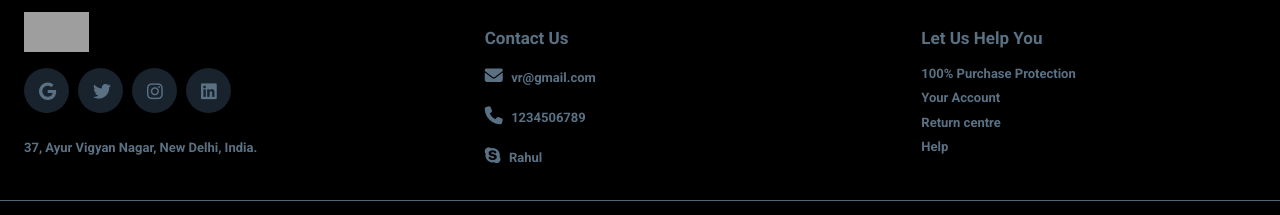
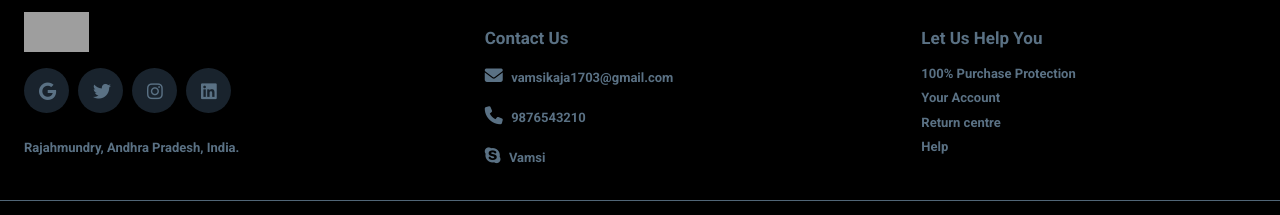
Before and after one commit to saivamsi17/vrshop, a plain HTML site: page index.html in a window 1280 px wide. Shown: the part 3360-3575 px from the top of the page. Drawn offline with nearby package versions, Linux system fonts and the light colour scheme; grey boxes are pictures that could not be loaded; a web font is replaced by a local one.

Commit message:
Update index.html

```diff
--- a/index.html
+++ b/index.html
@@ -204,7 +204,7 @@
                                 <i class="fa fa-linkedin-square icon" aria-hidden="true"></i>
                             </div>
                         </div>
-                        <p class="text">37, Ayur Vigyan Nagar, New Delhi, India.</p>
+                        <p class="text">Rajahmundry, Andhra Pradesh, India.</p>
                     </div>
                 </div>
                 <div class="col-5 col-md-4 mt-3 ml-4">
@@ -212,15 +212,15 @@
                     <ul class="vr-section-list">
                         <li class="mb-3">
                             <i class="fa fa-envelope icon" aria-hidden="true"></i>
-                            <span class="text pl-1">vr@gmail.com</span>
+                            <span class="text pl-1">vamsikaja1703@gmail.com</span>
                         </li>
                         <li class="mb-3">
                             <i class="fa fa-phone icon" aria-hidden="true"></i>
-                            <span class="text pl-1">1234506789</span>
+                            <span class="text pl-1">9876543210</span>
                         </li>
                         <li class="mb-3">
                             <i class="fa fa-skype icon" aria-hidden="true"></i>
-                            <span class="text pl-1">Rahul</span>
+                            <span class="text pl-1">Vamsi</span>
                         </li>
                     </ul>
                 </div>
```
